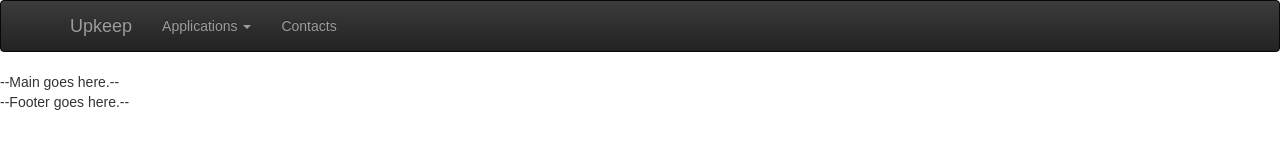
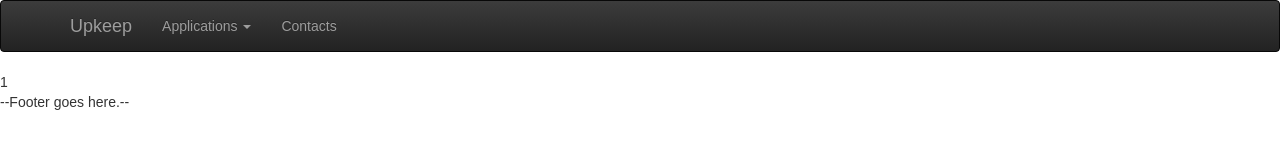
Before and after one commit to mminutel/upkeep, a React (Create React App) app: page /applications/1 in a window 1280 px wide. Shown: the top 162 px of the page. Built offline with nearby package versions, Linux system fonts and the light colour scheme.

Commit message:
Initial router configuration.

```diff
--- a/package.json
+++ b/package.json
@@ -10,7 +10,9 @@
     "classnames": "^2.2.5",
     "react": "^15.6.1",
     "react-bootstrap": "^0.31.0",
-    "react-dom": "^15.6.1"
+    "react-dom": "^15.6.1",
+    "react-router": "^4.1.1",
+    "react-router-dom": "^4.1.1"
   },
   "scripts": {
     "start": "react-scripts start",
--- a/src/components/App/App.js
+++ b/src/components/App/App.js
@@ -1,7 +1,10 @@
 import React, { Component } from 'react';
+import { BrowserRouter, Route, Switch } from 'react-router-dom';
 import './App.css';
-import Header from '../Header/Header'
-import Footer from '../Footer/Footer'
+import Applications from '../Applications/Applications';
+import Contacts from '../Contacts/Contacts';
+import Footer from '../Footer/Footer';
+import Header from '../Header/Header';
 
 class App extends Component {
 
@@ -9,7 +12,15 @@ class App extends Component {
     return (
       <div>
         <header className="app-header"><Header /></header>
-        <main className="app-main">--Main goes here.--</main>
+        <BrowserRouter>
+          <main className="app-main">
+              <Switch>
+                <Route exact path='/applications' component={Applications} />
+                <Route path='/applications/:application' component={Applications} />
+                <Route path='/contacts' component={Contacts} />
+              </Switch>
+          </main>
+        </BrowserRouter>
         <footer className="app-footer"><Footer /></footer>
       </div>
     );
--- a/src/components/Applications/Applications.js
+++ b/src/components/Applications/Applications.js
@@ -6,6 +6,7 @@ class Applications extends Component {
   render() {
     return (
       <div>
+        {this.props.match.params.application}
       </div>
     );
   }
--- a/src/components/Contacts/Contacts.js
+++ b/src/components/Contacts/Contacts.js
@@ -6,6 +6,7 @@ class Contacts extends Component {
   render() {
     return (
       <div>
+        This is the contact component!
       </div>
     );
   }
--- a/src/components/Header/Header.js
+++ b/src/components/Header/Header.js
@@ -22,7 +22,7 @@ class Header extends Component {
                 <MenuItem eventKey={1.3}>CMIS</MenuItem>
                 <MenuItem eventKey={1.4}>Internal</MenuItem>
               </NavDropdown>
-              <NavItem eventKey={2} href="#">Contacts</NavItem>
+              <NavItem eventKey={2} href="/contacts">Contacts</NavItem>
             </Nav>
             {/*<Nav pullRight>
               <NavItem eventKey={1} href="#">Link Right</NavItem>
```
